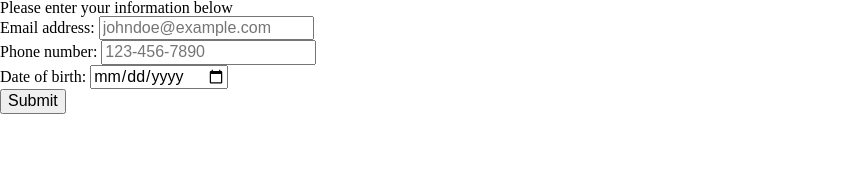
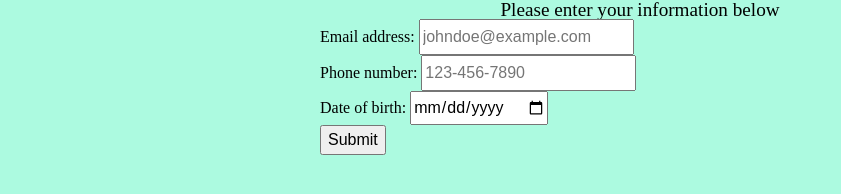
Before and after one commit to Jose-s-Organization/lab2, a plain HTML site: page index.html in a window 1280 px wide. Shown: the whole page, without its empty margins (0-841 px from the left). Drawn offline with Linux system fonts and the light colour scheme.

Commit message:
adding in css pieces, adjusting html

```diff
--- a/css/screen.css
+++ b/css/screen.css
@@ -1,15 +1,32 @@
 body {
+    background-color: rgb(172, 250, 224);
+}
+
+h1 {
+text-align: center;
+font-size: larger;
+}
+
+label {
+    width: 95%;
+    height: 30px;
+    text-align: center;
+}
+
+input {
+    height: 30px;
+}
+
+div {
+    width: 50%;
 
 }
 
-h1 {
+#wrap {
+    width: 50%;
+    margin: 0 auto;
+}
+
+@media screen and (min-width: 768px) {
 
 }
-
-label {
-
-}
-
-input {
-
-}
--- a/index.html
+++ b/index.html
@@ -11,6 +11,7 @@
   <body>
     <h1>Please enter your information below</h1>
     <form action="#null" method="post" autocomplete="on">
+      <div id="wrap">
         <div>
           <label for="emailid">Email address:</label>
           <input type="email" name="email_field" placeholder="johndoe@example.com" id="emailid">
@@ -26,6 +27,7 @@
         <div>
           <input type="submit" value="Submit">
         </div>
+      </div>
     </form>
   </body>
 </html>
```
Lines whose indentation alone changed are shown as unchanged.
